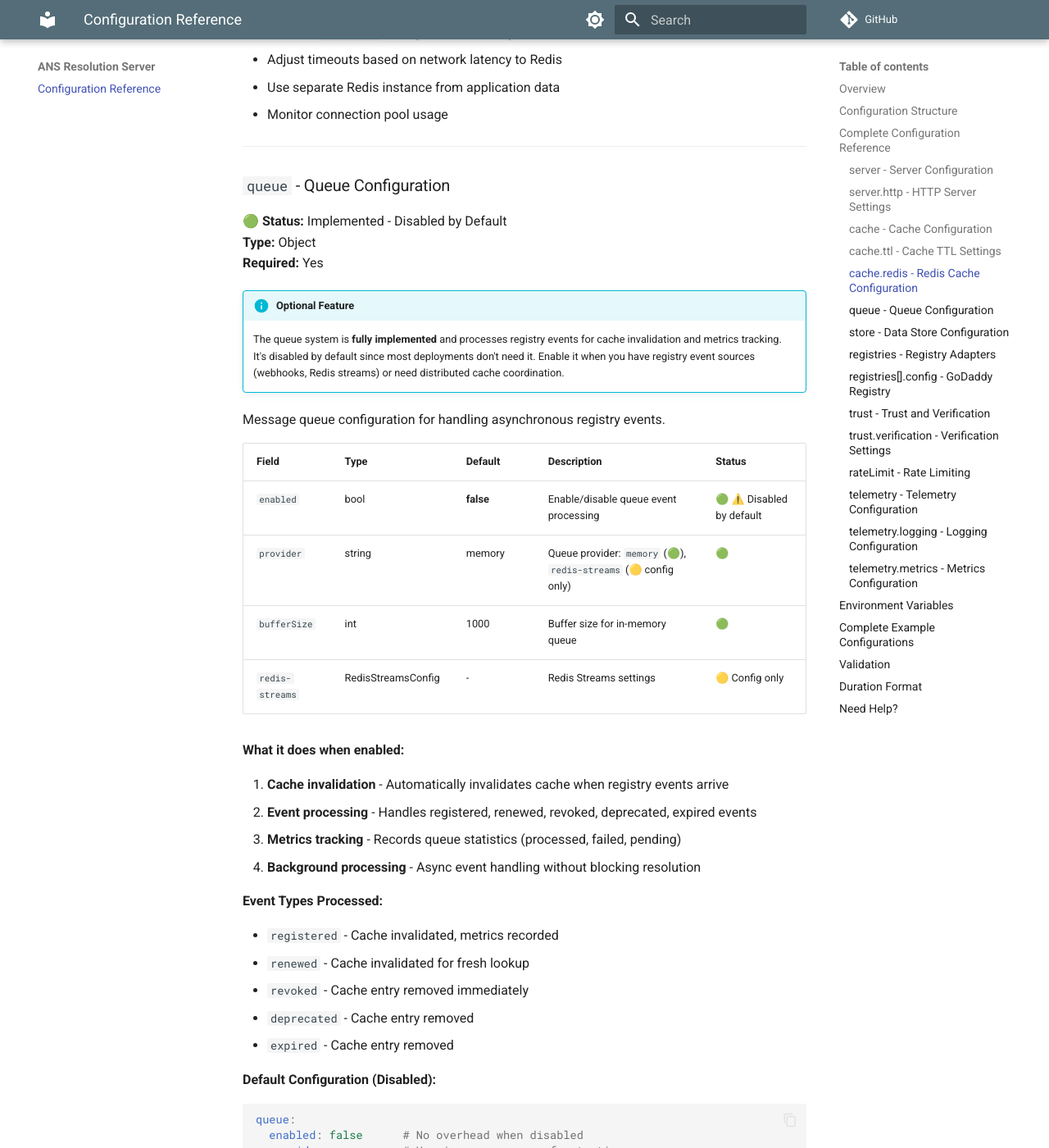
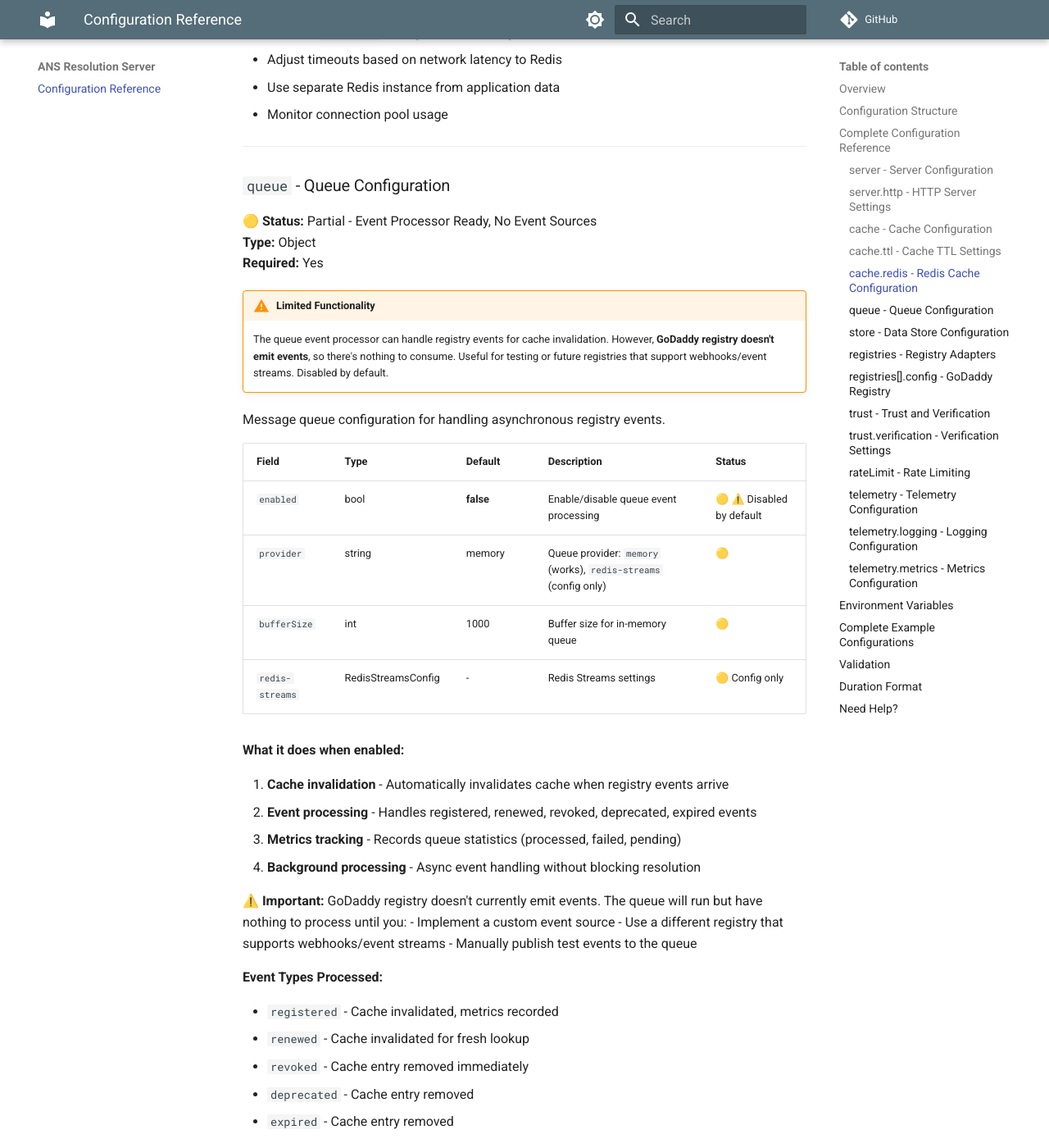
Before and after one commit to route-ans/route-ans, an MkDocs documentation site: the page built from docs/configuration/reference.md, in a window 1280 px wide and 1400 px high, scrolled down 5858 px. Shown: the whole window at 82% size. Built offline with MkDocs 1.6.1 and Material for MkDocs 9.7.7, drawn with Linux system fonts in a browser that asks for light colours; comment, search, counter and statistics services are not loaded; some of the changed text lies outside the part shown.

Commit message:
chore: update docs
Signed-off-by: neelanjan00 <hi@neelanjan.dev>

````diff
--- a/docs/configuration/reference.md
+++ b/docs/configuration/reference.md
@@ -27,7 +27,7 @@ apiKey: "${GODADDY_API_KEY:your-key-here}"
 ```yaml
 server:         🟢 HTTP/gRPC server settings
 cache:          🟢 Cache provider configuration
-queue:          🟢 Message queue (disabled by default)
+queue:          🟡 Event processing (no event sources yet)
 store:          🟡 Data store (basic search only)
 registries:     🟢 Registry adapters (GoDaddy, mock)
 trust:          🟢 Trust and verification (can disable)
@@ -212,20 +212,20 @@ cache:
 
 ### `queue` - Queue Configuration
 
-🟢 **Status:** Implemented - Disabled by Default
+🟡 **Status:** Partial - Event Processor Ready, No Event Sources
 **Type:** Object
 **Required:** Yes
 
-!!! info "Optional Feature"
-    The queue system is **fully implemented** and processes registry events for cache invalidation and metrics tracking. It's disabled by default since most deployments don't need it. Enable it when you have registry event sources (webhooks, Redis streams) or need distributed cache coordination.
+!!! warning "Limited Functionality"
+    The queue event processor can handle registry events for cache invalidation. However, **GoDaddy registry doesn't emit events**, so there's nothing to consume. Useful for testing or future registries that support webhooks/event streams. Disabled by default.
 
 Message queue configuration for handling asynchronous registry events.
 
 | Field | Type | Default | Description | Status |
 |-------|------|---------|-------------|--------|
-| `enabled` | bool | **false** | Enable/disable queue event processing | 🟢 ⚠️ Disabled by default |
-| `provider` | string | memory | Queue provider: `memory` (🟢), `redis-streams` (🟡 config only) | 🟢 |
-| `bufferSize` | int | 1000 | Buffer size for in-memory queue | 🟢 |
+| `enabled` | bool | **false** | Enable/disable queue event processing | 🟡 ⚠️ Disabled by default |
+| `provider` | string | memory | Queue provider: `memory` (works), `redis-streams` (config only) | 🟡 |
+| `bufferSize` | int | 1000 | Buffer size for in-memory queue | 🟡 |
 | `redis-streams` | RedisStreamsConfig | - | Redis Streams settings | 🟡 Config only |
 
 **What it does when enabled:**
@@ -234,6 +234,11 @@ Message queue configuration for handling asynchronous registry events.
 2. **Event processing** - Handles registered, renewed, revoked, deprecated, expired events
 3. **Metrics tracking** - Records queue statistics (processed, failed, pending)
 4. **Background processing** - Async event handling without blocking resolution
+
+⚠️ **Important:** GoDaddy registry doesn't currently emit events. The queue will run but have nothing to process until you:
+- Implement a custom event source
+- Use a different registry that supports webhooks/event streams
+- Manually publish test events to the queue
 
 **Event Types Processed:**
 
````
